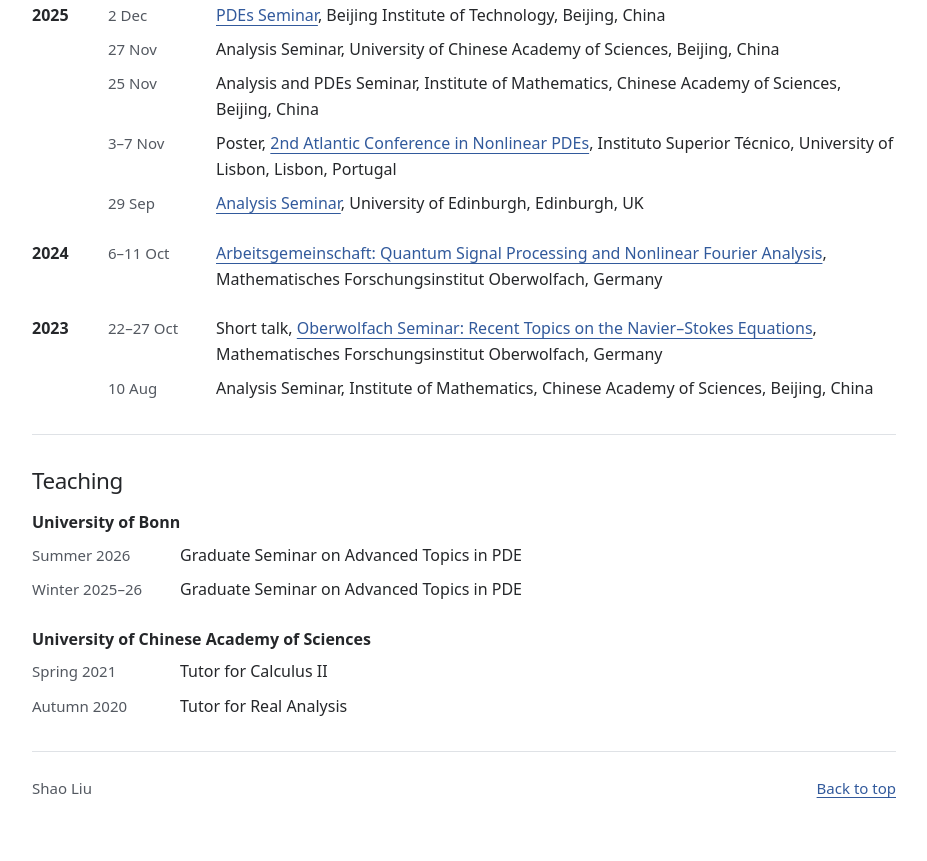
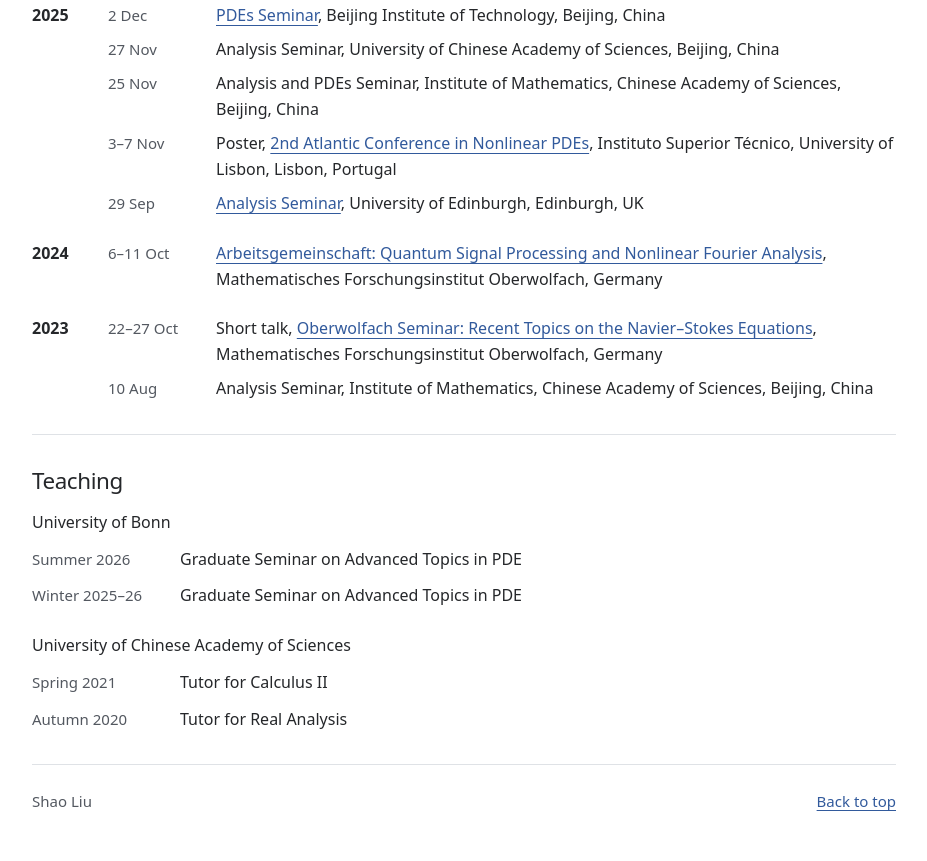
Before and after one commit to shao-liu/shao-liu.github.io, a plain HTML site: page index.html in a window 1280 px wide. Shown: the part 1509-2370 px from the top of the page, without its empty margins (176-1103 px from the left). Drawn offline with Linux system fonts and the light colour scheme.

Commit message:
Even out Teaching spacing and lighten school headings

```diff
--- a/index.html
+++ b/index.html
@@ -6,7 +6,7 @@
   <meta name="description" content="Shao Liu's academic homepage. Research in nonlinear partial differential equations, dispersive PDEs, and harmonic analysis.">
   <meta name="theme-color" content="#ffffff">
   <title>Shao Liu | Mathematics</title>
-  <link rel="stylesheet" href="styles.css?v=4">
+  <link rel="stylesheet" href="styles.css?v=5">
 </head>
 <body>
   <a class="skip-link" href="#main">Skip to content</a>
--- a/styles.css
+++ b/styles.css
@@ -235,8 +235,18 @@ h2 {
   --date-width: 5.75rem;
 }
 
+#teaching {
+  --course-gap: 0.7rem;
+}
+
+#teaching .timeline-group h3 {
+  margin-bottom: var(--course-gap);
+  font-weight: 500;
+}
+
 #teaching .timeline {
   --date-width: 8.25rem;
+  gap: var(--course-gap);
 }
 
 #teaching .timeline dt {
```
